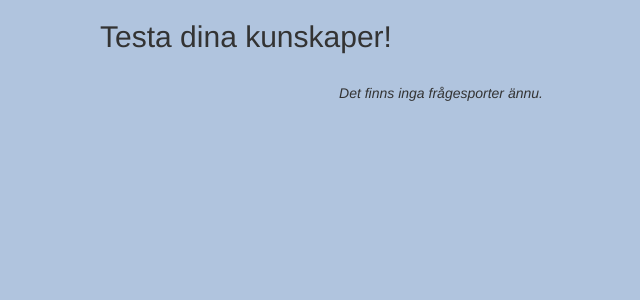
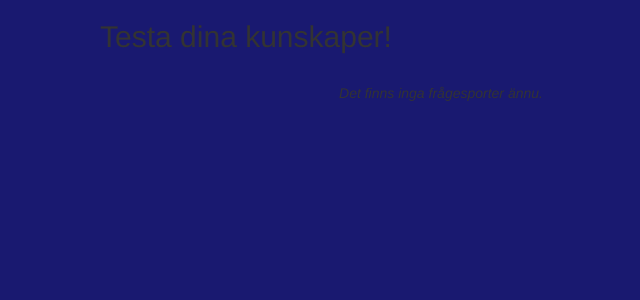
Before and after one commit to idaherbertsson/quizproject, a Django app: page / in a window 1280 px wide. Shown: the top 300 px of the page, without its empty margins (394-1034 px from the left). Run offline with Django 3.2, Linux system fonts and the light colour scheme; data that the repository does not hold is empty; some libraries are stand-ins or nearby versions.

Commit message:
Background colot changed

```diff
--- a/static/style.css
+++ b/static/style.css
@@ -1,5 +1,5 @@
 body {
-	background: LightSteelBlue;
+	background: MidnightBlue;
 	font-family: Helvetica;
 
 }
```
